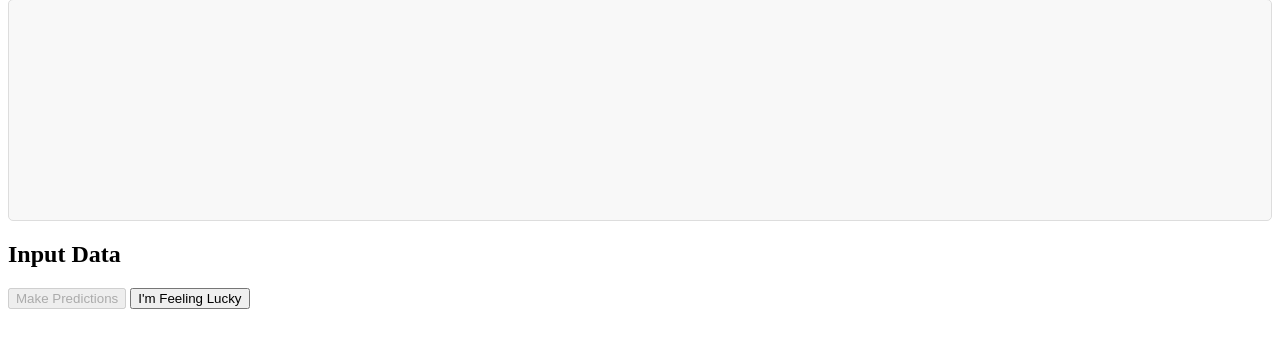
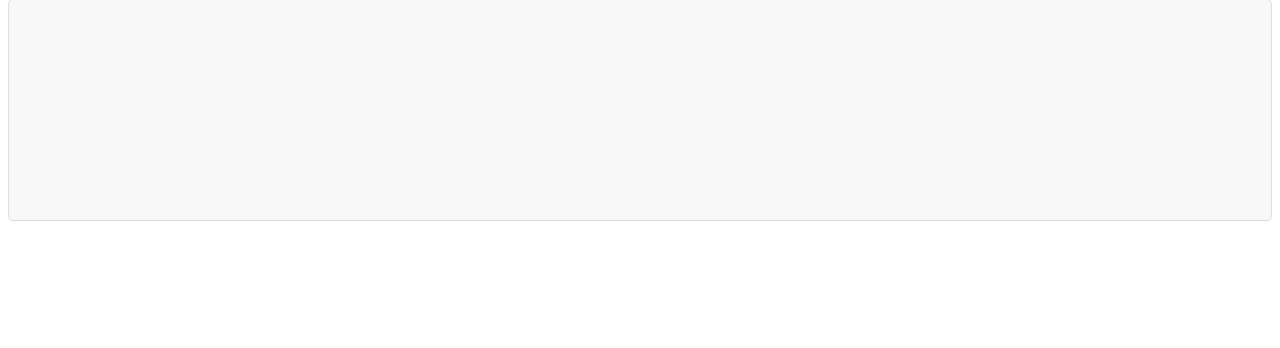
Before and after one commit to demoronator/Supervised-learning-demo, a Flask app: page / in a window 1280 px wide. Shown: the part 199-547 px from the top of the page. Run offline with Flask 3, Linux system fonts and the light colour scheme.

Commit message:
Hide input-area on start

```diff
--- a/static/js/app.js
+++ b/static/js/app.js
@@ -76,6 +76,8 @@ function trainModels() {
             // Enable button
             $("#predict-btn").prop("disabled", false);
             $("#test-btn").prop("disabled", false);
+
+            showInputArea();
         }
     });
 }
--- a/templates/index.html
+++ b/templates/index.html
@@ -20,7 +20,7 @@
 		<h2>Log</h2>
 		<pre id="log-pre"></pre>
 	</div>
-	<div class="input-area">
+	<div class="input-area" hidden>
 		<h2>Input Data</h2>
 		<form id="input-form">
 			<!-- Input fields for the features -->
```
